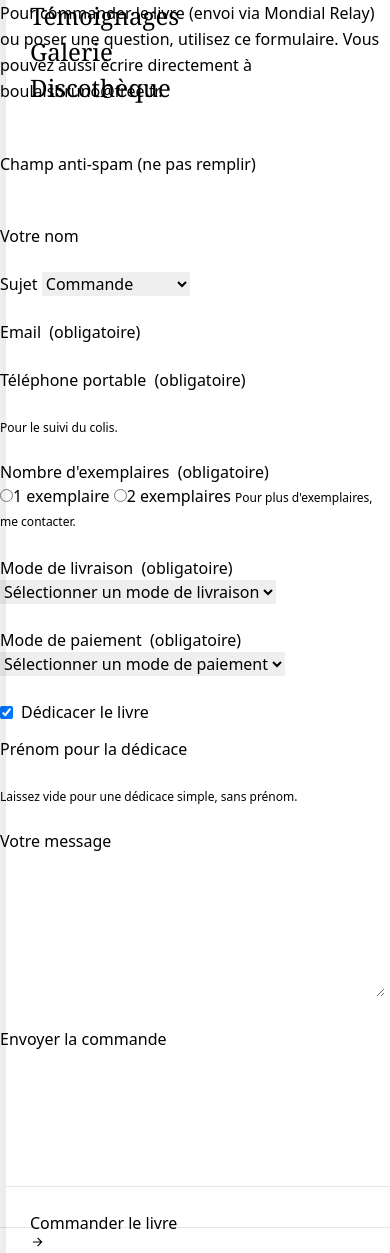
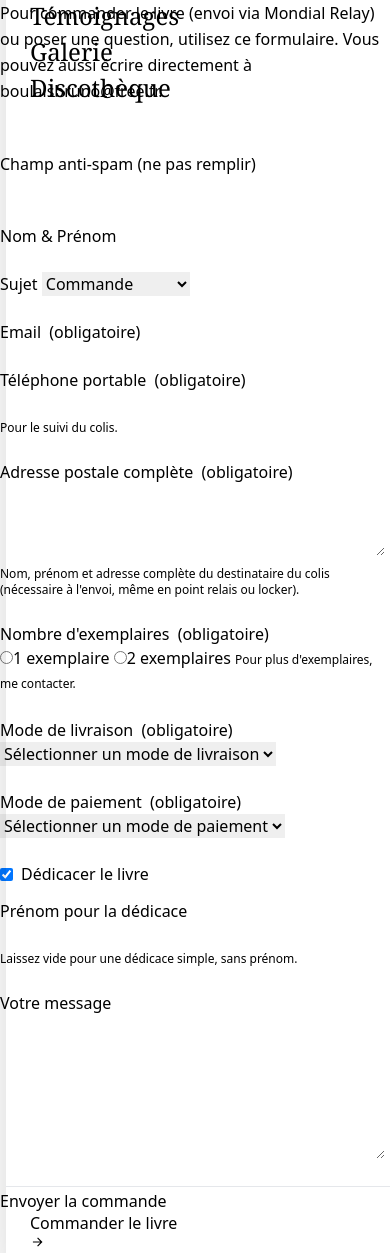
Before and after one commit to NicoWithManyO/BrunoBoulais, a Django app: page /contact/ in a window 390 px wide. Shown: the part 261-1514 px from the top of the page. Run offline with Django 5.2, Linux system fonts and the light colour scheme; data comes from the database, SQL or seed files in the repository; data that the repository does not hold is empty; parts of the project's set-up code (start-up, migrations or seed data) failed here and were passed over; some libraries are stand-ins or nearby versions.

Commit message:
Contact: always require recipient address, reorder form fields
Mondial Relay needs a recipient address even for point-relais/locker
delivery, so the postal address field is now always shown and required
for an order (not only for home delivery). Move it up right below the
email/phone row, relabel it 'Adresse postale complète', and rename the
first field to 'Nom & Prénom'. Drop the now-redundant
_adresse_postale_required hook and the home-only address block.

```diff
--- a/apps/contact/forms.py
+++ b/apps/contact/forms.py
@@ -38,18 +38,15 @@ class ContactForm(forms.ModelForm):
             "adresse_postale": forms.Textarea(attrs={"rows": 3}),
         }
 
-    def _adresse_postale_required(self, cleaned):
-        # Base : l'adresse est toujours requise pour une commande. Surchargeable
-        # (CommandeForm ne l'exige qu'en livraison à domicile).
-        return True
-
     def clean(self):
         cleaned = super().clean()
         sujet = cleaned.get("sujet")
         if sujet == Message.SUJET_COMMANDE:
             if not (cleaned.get("telephone") or "").strip():
                 self.add_error("telephone", "Numéro de téléphone requis pour une commande.")
-            if self._adresse_postale_required(cleaned) and not (cleaned.get("adresse_postale") or "").strip():
+            # Adresse du destinataire toujours requise : Mondial Relay exige une
+            # adresse destinataire pour l'envoi, même en point relais/locker.
+            if not (cleaned.get("adresse_postale") or "").strip():
                 self.add_error("adresse_postale", "Adresse de destination requise pour une commande.")
             if not cleaned.get("mode_paiement"):
                 self.add_error("mode_paiement", "Merci d'indiquer un mode de paiement.")
@@ -163,11 +160,6 @@ class CommandeForm(ContactForm):
             *Message.PAIEMENT_CHOICES,
         ]
 
-    def _adresse_postale_required(self, cleaned):
-        # L'adresse libre n'est exigée qu'en livraison à domicile ; pour un point
-        # Mondial Relay c'est `point_relais_id` qui fait foi (voir clean()).
-        return cleaned.get("mode_livraison") == Message.LIVRAISON_DOMICILE
-
     def clean(self):
         cleaned = super().clean()
         if cleaned.get("sujet") == Message.SUJET_COMMANDE:
--- a/templates/contact/commande.html
+++ b/templates/contact/commande.html
@@ -20,7 +20,7 @@
         </div>
 
         <div>
-            <label class="field-label" for="{{ form.nom.id_for_label }}">Votre nom</label>
+            <label class="field-label" for="{{ form.nom.id_for_label }}">Nom &amp; Prénom</label>
             {{ form.nom }}
         </div>
         <div>
@@ -44,6 +44,15 @@
                 <p data-telephone-hint-extra class="mt-1 text-xs text-slate-soft"{% if form.sujet.value != commande_value %} hidden{% endif %}>Pour le suivi du colis.</p>
             </div>
         </div>
+        {# Adresse du destinataire : toujours requise (Mondial Relay l'exige même en point relais). #}
+        <div data-adresse-wrap aria-live="polite"{% if form.sujet.value != commande_value %} hidden{% endif %}>
+            <label class="field-label" for="{{ form.adresse_postale.id_for_label }}">
+                Adresse postale complète
+                <span class="ml-1 normal-case tracking-normal text-terracotta-deep">(obligatoire)</span>
+            </label>
+            {{ form.adresse_postale }}
+            <p class="mt-1 text-xs text-slate-soft">Nom, prénom et adresse complète du destinataire du colis (nécessaire à l'envoi, même en point relais ou locker).</p>
+        </div>
         <div data-exemplaires-wrap aria-live="polite"{% if form.sujet.value != commande_value %} hidden{% endif %}>
             <span class="field-label">
                 Nombre d'exemplaires
@@ -66,15 +75,7 @@
             <p data-livraison-hint-domicile class="mt-1 text-xs text-slate-soft" hidden>Domicile&nbsp;: livraison à l'adresse indiquée, selon son éligibilité.</p>
         </div>
 
-        {# Point de livraison : adresse libre (domicile) OU widget Mondial Relay (relais/locker) #}
-        <div data-livraison-domicile aria-live="polite" hidden>
-            <label class="field-label" for="{{ form.adresse_postale.id_for_label }}">
-                Adresse de livraison
-                <span class="ml-1 normal-case tracking-normal text-terracotta-deep">(obligatoire)</span>
-            </label>
-            {{ form.adresse_postale }}
-            <p class="mt-1 text-xs text-slate-soft">Indiquez vos nom et prénom et votre adresse complète. Toutes les adresses ne sont pas encore éligibles à la livraison à domicile&nbsp;; je vous recontacte si besoin.</p>
-        </div>
+        {# Point relais/locker : widget Mondial Relay (l'adresse destinataire est saisie plus haut) #}
         <div data-livraison-relais aria-live="polite" hidden>
             <span class="field-label">Choisissez votre point de retrait
                 <span class="ml-1 normal-case tracking-normal text-terracotta-deep">(obligatoire)</span>
@@ -177,9 +178,9 @@
             const exemplairesRadios = exemplairesWrap.querySelectorAll('input[type="radio"]');
             const livraisonWrap = document.querySelector('[data-livraison-wrap]');
             const livraisonSelect = document.getElementById('{{ form.mode_livraison.id_for_label }}');
-            const domicileWrap = document.querySelector('[data-livraison-domicile]');
+            const adrWrap = document.querySelector('[data-adresse-wrap]');
+            const adrInput = document.getElementById('{{ form.adresse_postale.id_for_label }}');
             const relaisWrap = document.querySelector('[data-livraison-relais]');
-            const adrInput = document.getElementById('{{ form.adresse_postale.id_for_label }}');
             const pointId = document.getElementById('{{ form.point_relais_id.id_for_label }}');
             const pointLibelle = document.getElementById('{{ form.point_relais_libelle.id_for_label }}');
             const mrSelected = document.querySelector('[data-mr-selected]');
@@ -201,7 +202,7 @@
             const mrWidget = document.getElementById('mr-widget');
             const submitBtn = document.querySelector('[data-submit-btn]');
             if (!sujet || !telInput || !telHint || !telHintExtra || !exemplairesWrap
-                || !exemplairesRadios.length || !livraisonWrap || !livraisonSelect || !domicileWrap
+                || !exemplairesRadios.length || !livraisonWrap || !livraisonSelect || !adrWrap
                 || !relaisWrap || !adrInput || !pointId || !pointLibelle || !mrSelected
                 || !hintPoint || !hintDomicile
                 || !dedicaceWrap || !dedicaceCheck || !prenomWrap
@@ -304,11 +305,9 @@
                 const isCommande = sujet.value === COMMANDE;
                 const isDomicile = livraisonSelect.value === LIV_DOMICILE;
                 const isPoint = isCommande && livraisonSelect.value && !isDomicile;
-                domicileWrap.hidden = !(isCommande && isDomicile);
                 relaisWrap.hidden = !isPoint;
                 hintPoint.hidden = !isPoint;
                 hintDomicile.hidden = !(isCommande && isDomicile);
-                adrInput.required = isCommande && isDomicile;
                 if (isPoint) initMrWidget();
             }
             function sync() {
@@ -318,6 +317,8 @@
                 telHint.classList.toggle('text-terracotta-deep', isCommande);
                 telHint.classList.toggle('text-slate-soft', !isCommande);
                 telHintExtra.hidden = !isCommande;
+                adrWrap.hidden = !isCommande;
+                adrInput.required = isCommande;
                 exemplairesWrap.hidden = !isCommande;
                 exemplairesRadios.forEach((r) => { r.required = isCommande; });
                 livraisonWrap.hidden = !isCommande;
```
Also changed, not shown: apps/contact/tests.py (+8 -1 lines).
